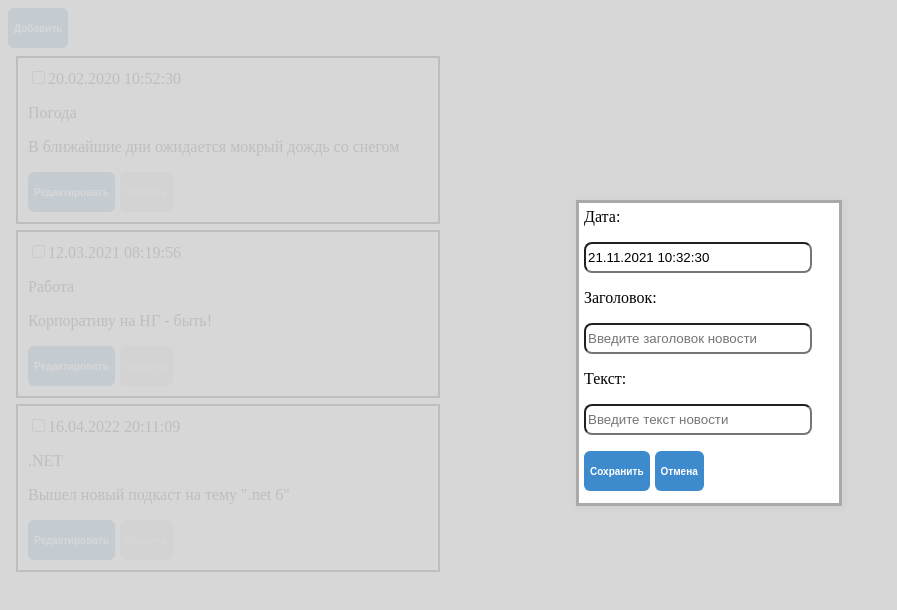
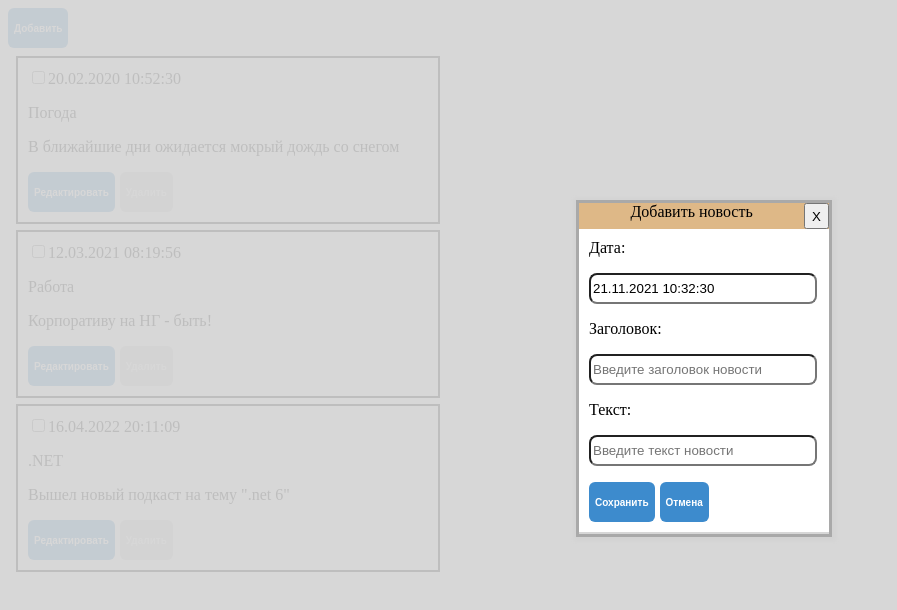
Before and after one commit to ParmaAngularCourse/parma-angular-course, an Angular app in the folder stepanov-angular-project/: page / in a window 1280 px wide. Both pictures are taken after a click on the button "Добавить". Shown: the top 610 px of the page, without its empty margins (0-897 px from the left). Built offline with nearby package versions, Linux system fonts and the light colour scheme.

Commit message:
#lesson3 Добавлен заголовок модального окна

```diff
--- a/stepanov-angular-project/src/app/news/news-maker/news-maker.component.html
+++ b/stepanov-angular-project/src/app/news/news-maker/news-maker.component.html
@@ -1,15 +1,20 @@
 <div class="news_modal_back"></div>
+<div class="news_modal_window">
+    <div class="news_modal_title">
+        <label>{{modalWindowTitle}}</label>
+        <button (click)="cancelAction()">X</button>
+    </div>
     <div class="news_modal_body">
         <div>
-        <label>Дата:</label>
+            <label class="news_modal_label">Дата:</label>
             <p><input type="datetime" class="news_modal_input" [value]="newsDate | date:'dd.MM.yyyy hh:mm:ss'" (input)="newsDate=tryParseDate($event)"></p>
         </div>
         <div>
-        <label>Заголовок:</label>
+            <label class="news_modal_label">Заголовок:</label>
             <p><input type="text" class="news_modal_input" [value]="newsTitle" (input)="newsTitle=onTextChanged($event)" placeholder="Введите заголовок новости"></p>
         </div>
         <div>
-        <label>Текст:</label>
+            <label class="news_modal_label">Текст:</label>
             <p><input type="text" class="news_modal_input" [value]="newsText" (input)="newsText=onTextChanged($event)" placeholder="Введите текст новости"></p>
         </div>
         <div>
@@ -17,3 +22,4 @@
             <button class="news_modal_button" (click)="cancelAction()">Отмена</button>
         </div>
     </div>
+</div>
--- a/stepanov-angular-project/src/app/news/news-maker/news-maker.component.scss
+++ b/stepanov-angular-project/src/app/news/news-maker/news-maker.component.scss
@@ -6,17 +6,33 @@
     opacity: 0.9;
 }
 
-.news_modal_body {
-    margin: auto;
-    background-color: white;
+.news_modal_title {
+    vertical-align: middle;
+    text-align: center;
+    background-color: burlywood;
+    height: 8%;
+}
+
+.news_modal_title button {
+    text-align: center;
+    height: 100%;
+    float: right;
+}
+
+.news_modal_window {
     left: 45%;
     top: 25%;
-    height: 290px;
+    height: 331px;
     width: 250px;
-    padding: 5px;
-    position: fixed;
     border: 3px solid darkgray;
     box-shadow: 1px 1px 3px 3px lightgray;
+    position: fixed;
+    margin: auto;
+}
+
+.news_modal_body {
+    padding: 10px;
+    background-color: white;
 }
 
 .news_modal_button {
--- a/stepanov-angular-project/src/app/news/news-maker/news-maker.component.ts
+++ b/stepanov-angular-project/src/app/news/news-maker/news-maker.component.ts
@@ -21,6 +21,8 @@ export class NewsMakerComponent implements OnInit {
   @Output()
   onAddAction: EventEmitter<INewsPart> = new EventEmitter();
 
+  modalWindowTitle: string | null = null;
+
   id: number | null = null;
   newsDate: Date = new Date();
   newsTitle: string = "";
@@ -34,6 +36,10 @@ export class NewsMakerComponent implements OnInit {
       this.newsDate = this.news_item.date;
       this.newsTitle = this.news_item.title;
       this.newsText = this.news_item.text;
+
+      this.modalWindowTitle = 'Изменить новость';
+    } else {
+      this.modalWindowTitle = 'Добавить новость';
     }
   }
 
--- a/stepanov-angular-project/src/app/news/news.component.ts
+++ b/stepanov-angular-project/src/app/news/news.component.ts
@@ -48,6 +48,7 @@ export class NewsComponent implements OnInit {
   }
 
   addNewItem() {
+    this.edit_item = null;
     this.isVisibleModalDialog = true;
   }
 
```
Lines whose indentation alone changed are shown as unchanged.
